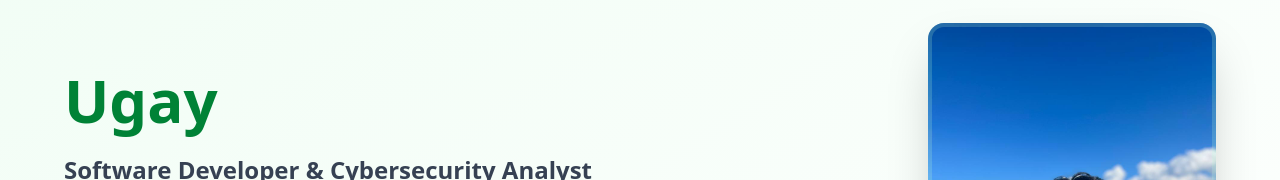
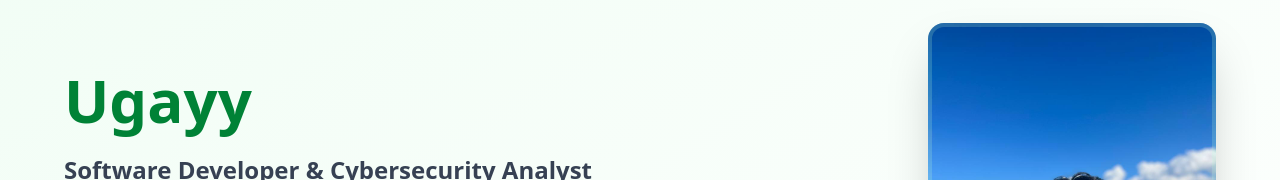
Before and after one commit to ugyentring/web-cv, a React (Vite) app: page / in a window 1280 px wide. Shown: the part 185-365 px from the top of the page. Built offline with nearby package versions, Linux system fonts and the light colour scheme.

Commit message:
Fix typo in name from 'Ugay' to 'Ugayy'

```diff
--- a/src/pages/Home.jsx
+++ b/src/pages/Home.jsx
@@ -13,7 +13,7 @@ const Home = () => {
         {/* Left: Name, Role, Description, Buttons */}
         <div className="text-center md:text-left space-y-6">
           <h1 className="text-5xl md:text-6xl font-bold text-green-700 dark:text-green-400">
-            Ugay
+            Ugayy
           </h1>
           <p className="text-2xl text-gray-700 dark:text-gray-300 font-semibold">
             Software Developer & Cybersecurity Analyst
```
